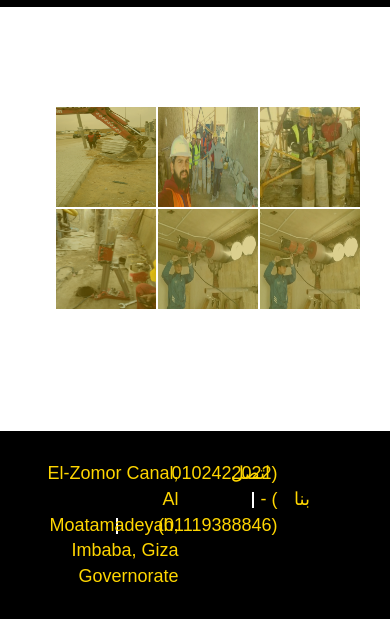
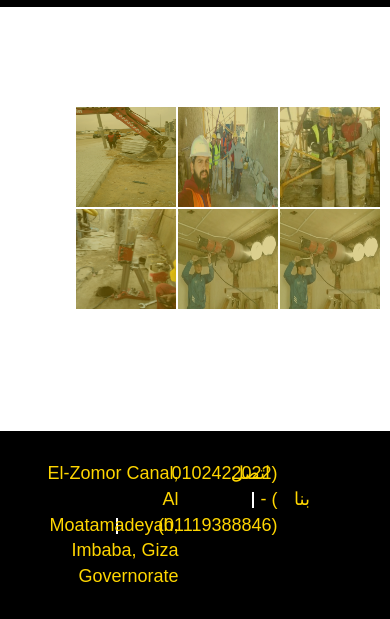
Before and after one commit to Zeinab1/Falcons, a plain HTML site: page index.html in a window 390 px wide. Shown: the part 963-1582 px from the top of the page. Drawn offline with Linux system fonts and the light colour scheme.

Commit message:
no message

```diff
--- a/css/stylea.css
+++ b/css/stylea.css
@@ -572,7 +572,7 @@ filter: alpha(opacity=100)
 }
 }
 @media (min-width:320px) and (max-width:400px){
-.row{padding-right:30px;}
+.row{padding-right:10px;}
 .flip-box {
 	width: 100px;
 	margin-left:2px;
```
